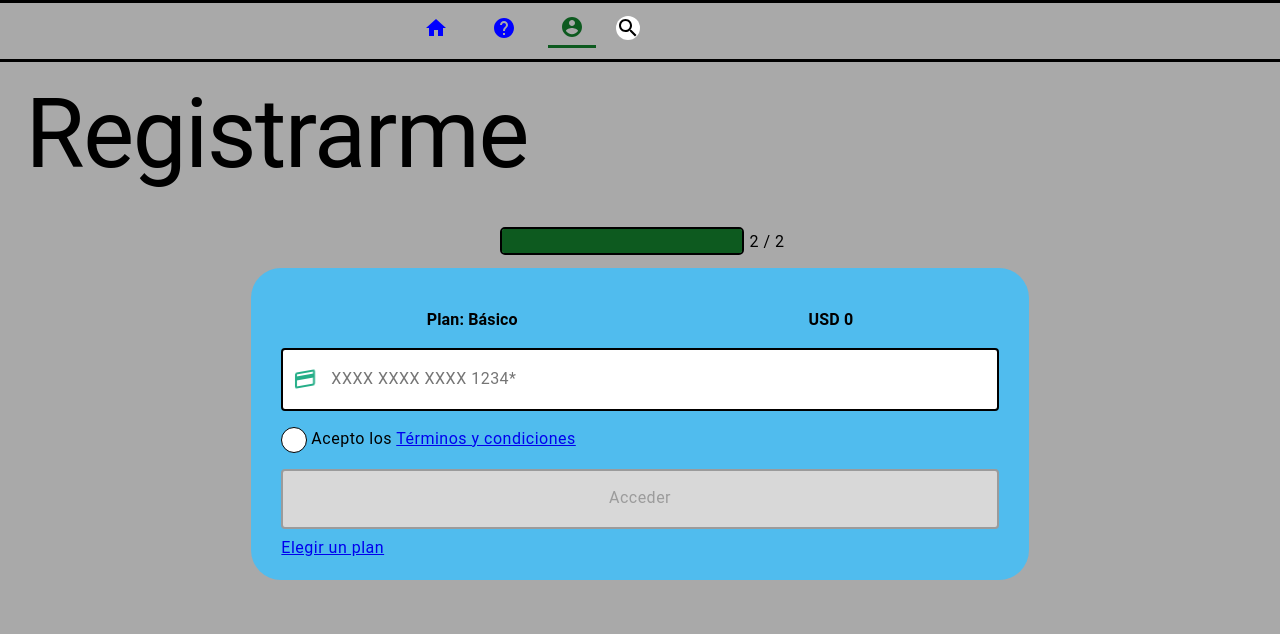
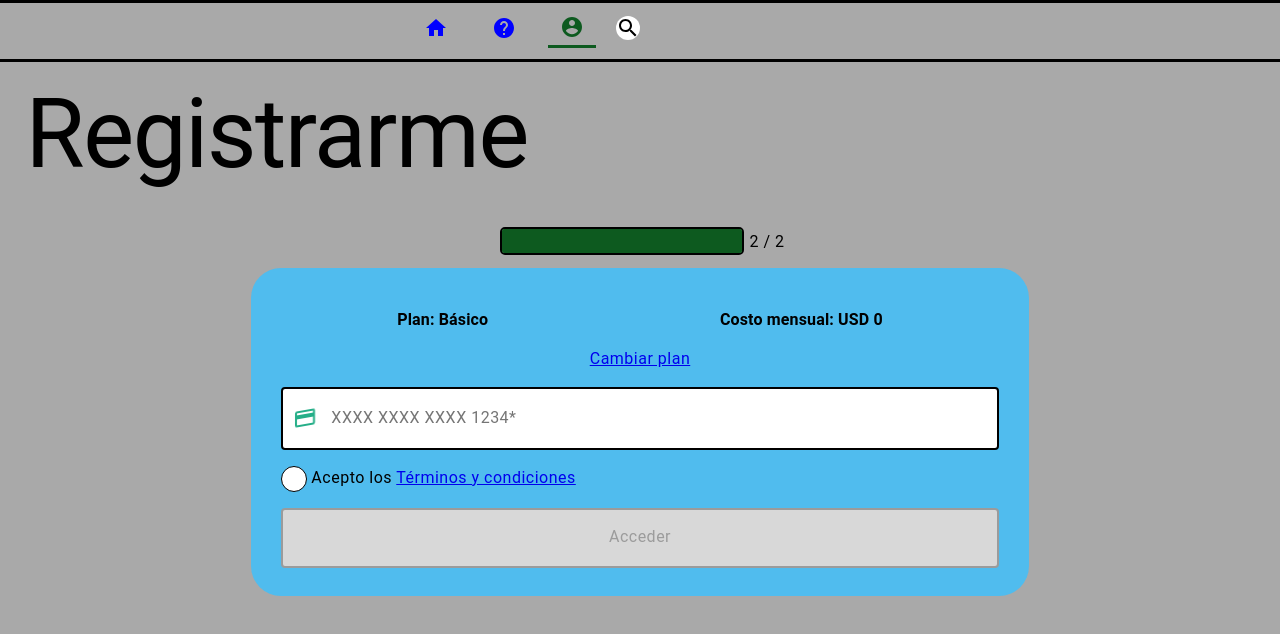
Before and after one commit to JuanDeccechis/Base, a React (Create React App) app: page /Base/login/register/step2 in a window 1280 px wide. Shown: the top 634 px of the page. Built offline with nearby package versions, Linux system fonts and the light colour scheme.

Commit message:
variables globales de login y plan

```diff
--- a/public/index.html
+++ b/public/index.html
@@ -27,6 +27,7 @@
     <title>React App</title>
   </head>
   <body>
+    <script crossorigin src="%PUBLIC_URL%"></script>
     <noscript>You need to enable JavaScript to run this app.</noscript>
     <div id="root"></div>
     <!--
--- a/src/App.js
+++ b/src/App.js
@@ -4,6 +4,7 @@ import "./App.css";
 
 function App() {
   localStorage.setItem("plan", JSON.stringify({id: 0, title: "Básico", description: "Por defecto", price: 0}));
+  localStorage.setItem("isLogged", "false");
   return (
     <div className="app">
       <Router />
--- a/src/components/login/Login.jsx
+++ b/src/components/login/Login.jsx
@@ -45,6 +45,7 @@ class Login extends Component {
   }
 
   changePath() {
+    this.props.handleLoggin();
     let path = `/`;
     this.props.history.push(path);
   }
--- a/src/components/nav/Nav.jsx
+++ b/src/components/nav/Nav.jsx
@@ -5,13 +5,20 @@ import './nav.css';
 import HomeIcon from '@material-ui/icons/Home';
 import HelpIcon from '@material-ui/icons/Help';
 import AccountCircleIcon from '@material-ui/icons/AccountCircle';
+import FaceIcon from '@material-ui/icons/Face';
 
 class Nav extends Component {
   constructor(props) {
     super(props);
+
+  }
+
+  componentDidMount(){
+      console.log("nav mounted");
   }
 
   render(){
+      const { isLogged } = this.props;
       return(
         <ul className="nav">
             <li>
@@ -21,7 +28,11 @@ class Nav extends Component {
                 <NavLink to="/FAQ" className="link" activeClassName="active"> <HelpIcon className="icon" /> </NavLink>
             </li>
             <li>
-                <NavLink to="/login" className="link" activeClassName="active"> <AccountCircleIcon className="icon" /> </NavLink>
+                { isLogged ?
+                    <NavLink to="/account" className="link" activeClassName="active"> <FaceIcon className="icon" /> </NavLink>
+                :
+                    <NavLink to="/login" className="link" activeClassName="active"> <AccountCircleIcon className="icon" /> </NavLink>
+                }
             </li>
             {!this.props.isMobile &&
                 <li className="search-bar">
--- a/src/components/register/PayCard.jsx
+++ b/src/components/register/PayCard.jsx
@@ -28,6 +28,7 @@ class PayCard extends Component {
     event.stopPropagation();
     }
     if (this.state.termAccepted) {
+      localStorage.setItem("isLogged", "true");
       this.changePath();
     }
     else {
@@ -36,6 +37,7 @@ class PayCard extends Component {
   }
 
   changePath() {
+    this.props.handleLoggin();
     let path = `/`;
     this.props.history.push(path);
   }
@@ -61,7 +63,12 @@ class PayCard extends Component {
     </Input> */}
               <div className="plan-title">
                 <span className="subtitle1">Plan: {plan.title} </span>
-                <span className="price subtitle1">USD {plan.price}</span>
+                <span className="price subtitle1">Costo mensual: USD {plan.price}</span>
+              </div>
+              <div className="login-links-container espaciado">
+              <NavLink to="/plans" activeClassName="">
+                <span>Cambiar plan</span>
+              </NavLink>
               </div>
             <Input
             name={"tarjeta"}
@@ -97,12 +104,9 @@ class PayCard extends Component {
           <p className="error-text">Debes aceptar los Términos y condiciones para registrarte exitosamente.</p>
           }
             <div className="espaciado">
-                <Button className={`principal`} disabled={!termAccepted} handleClick={this.handleSubmit} text="Acceder" />
+              <Button className={`principal`} disabled={!termAccepted} handleClick={this.handleSubmit} text="Acceder" />
             </div>
-            <NavLink to="/plans" activeClassName="">
-                <span>Elegir un plan</span>
-                </NavLink>
-            </div>
+          </div>
         </form>
         );
   }
--- a/src/pages/LoginPage.jsx
+++ b/src/pages/LoginPage.jsx
@@ -12,7 +12,7 @@ class LoginPage extends Component {
       <article className="container">
         <div className="login-page-global-container">
           <h1>Acceder a mi cuenta</h1>
-          <Login  history={this.props.history} location={this.props.location}/>
+          <Login  history={this.props.history} location={this.props.location} handleLoggin={this.props.handleLoggin}/>
         </div>
       </article>
     );
--- a/src/pages/RegisterPageStep2.jsx
+++ b/src/pages/RegisterPageStep2.jsx
@@ -22,6 +22,7 @@ class RegisterPageStep2 extends Component {
           <PayCard
             history={this.props.history}
             location={this.props.location}
+            handleLoggin={this.props.handleLoggin}
           />
         </div>
       </article>
--- a/src/pages/Router.jsx
+++ b/src/pages/Router.jsx
@@ -15,6 +15,7 @@ class Router extends Component {
     super(props);
     this.state = {
       width: window.innerWidth,
+      isLogged: false,
     };
     this.handleResize = this.handleResize.bind(this);
   }
@@ -27,25 +28,31 @@ class Router extends Component {
     window.addEventListener("resize", this.handleResize);
   }
 
+  handleLoggin = () => {
+    localStorage.setItem("isLogged", "true");
+    this.setState({ isLogged : true });
+  }
+
   componentWillUnmount() {
     window.removeEventListener("resize", this.handleResize);
   }
 
   render() {
+    const { isLogged, width } = this.state;
     return (
       <div className="container">
         <BrowserRouter basename="/Base">
-          <Nav isMobile={this.state.width >= 992 ? false : true}/>
+          <Nav isMobile={width >= 992 ? false : true} isLogged={isLogged}/>
           <Switch>
             <Route exact path="/" component={HomePage}></Route>
             <Route path="/login/register/step1" component={RegisterPageStep1}></Route>
-            <Route path="/login/register/step2" component={RegisterPageStep2}></Route>
+            <Route path="/login/register/step2" component={(props) => <RegisterPageStep2 {...props} handleLoggin={this.handleLoggin} />}></Route>
             <Route path="/login/term-conditions" component={TermAndConditionsPage}></Route>
             <Route
               path="/login/recoveryPassword"
               component={RecoveryPasswordPage}
             ></Route>
-            <Route path="/login" component={LoginPage}></Route>
+            <Route path="/login" component={(props) => <LoginPage {...props} handleLoggin={this.handleLoggin} />}></Route>
             <Route
               path="/plans"
               component={PlansPage}
```
